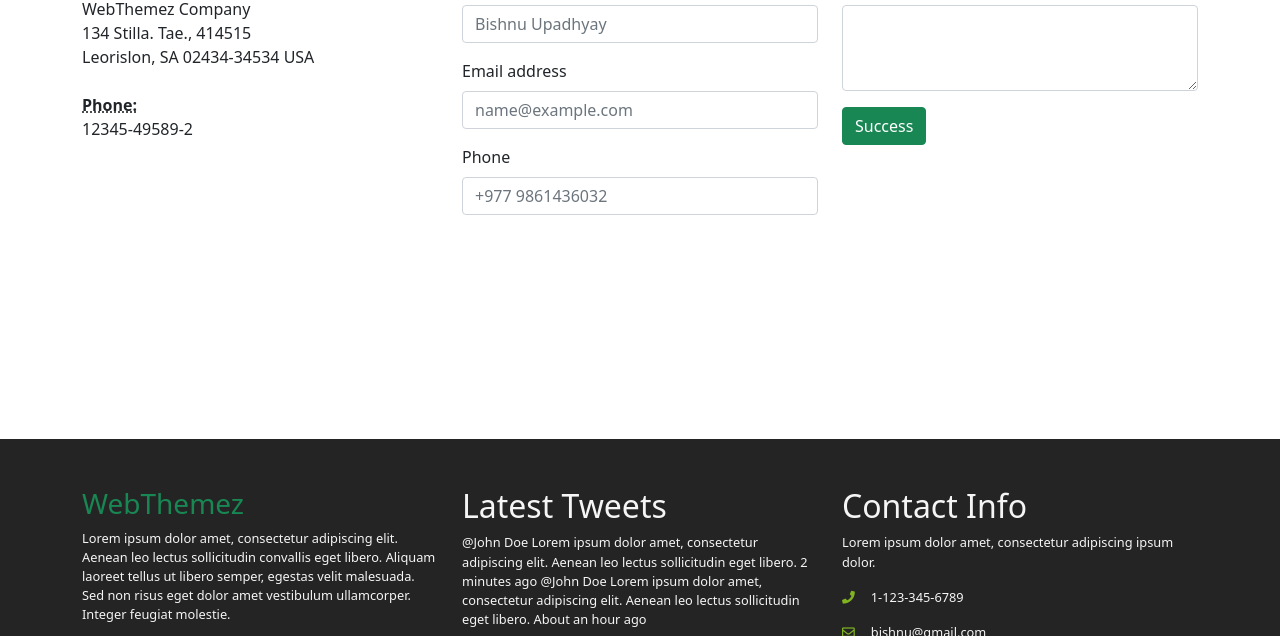
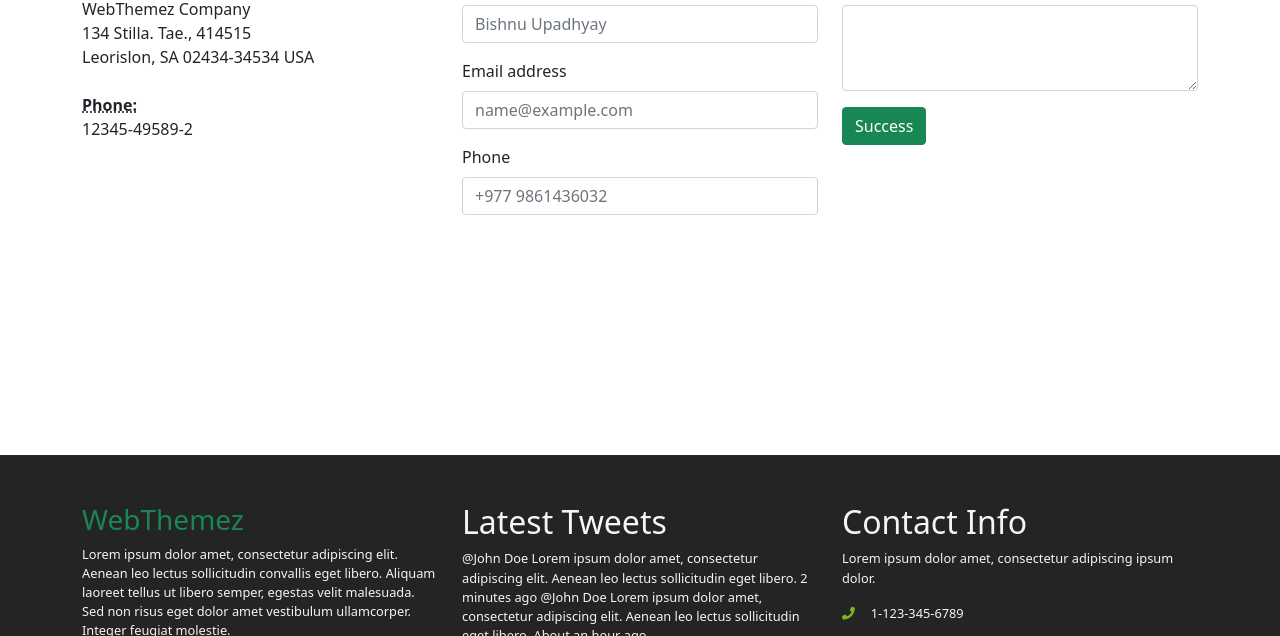
Before and after one commit to BishnuUpadhyay/green, a plain HTML site: page index.html in a window 1280 px wide. Shown: the part 3144-3780 px from the top of the page. Drawn offline with nearby package versions, Linux system fonts and the light colour scheme.

Commit message:
footer-margin-top 11rem

```diff
--- a/css/style.css
+++ b/css/style.css
@@ -87,7 +87,7 @@
 }
 
 footer {
-  margin-top: 10rem;
+  margin-top: 11rem;
   background-color: #242424;
   color: whitesmoke;
 }
```
